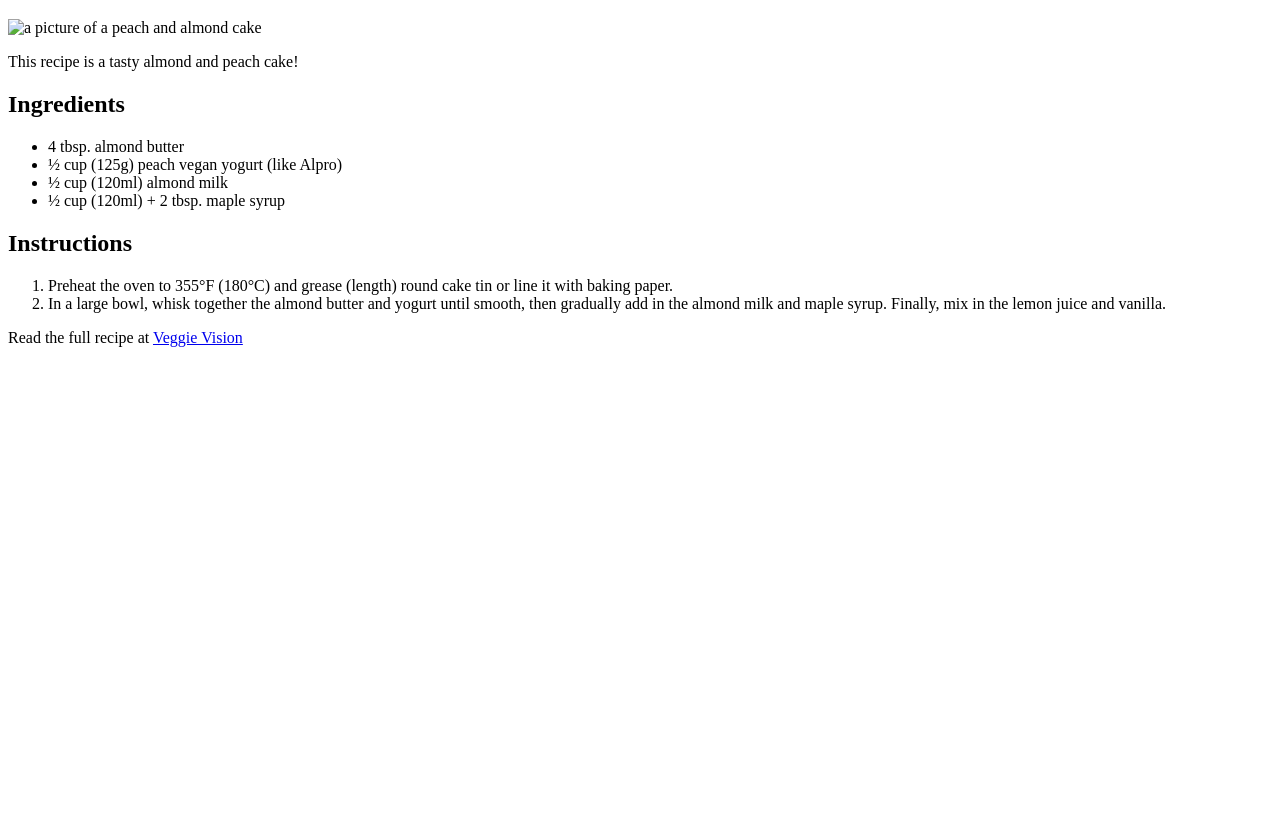
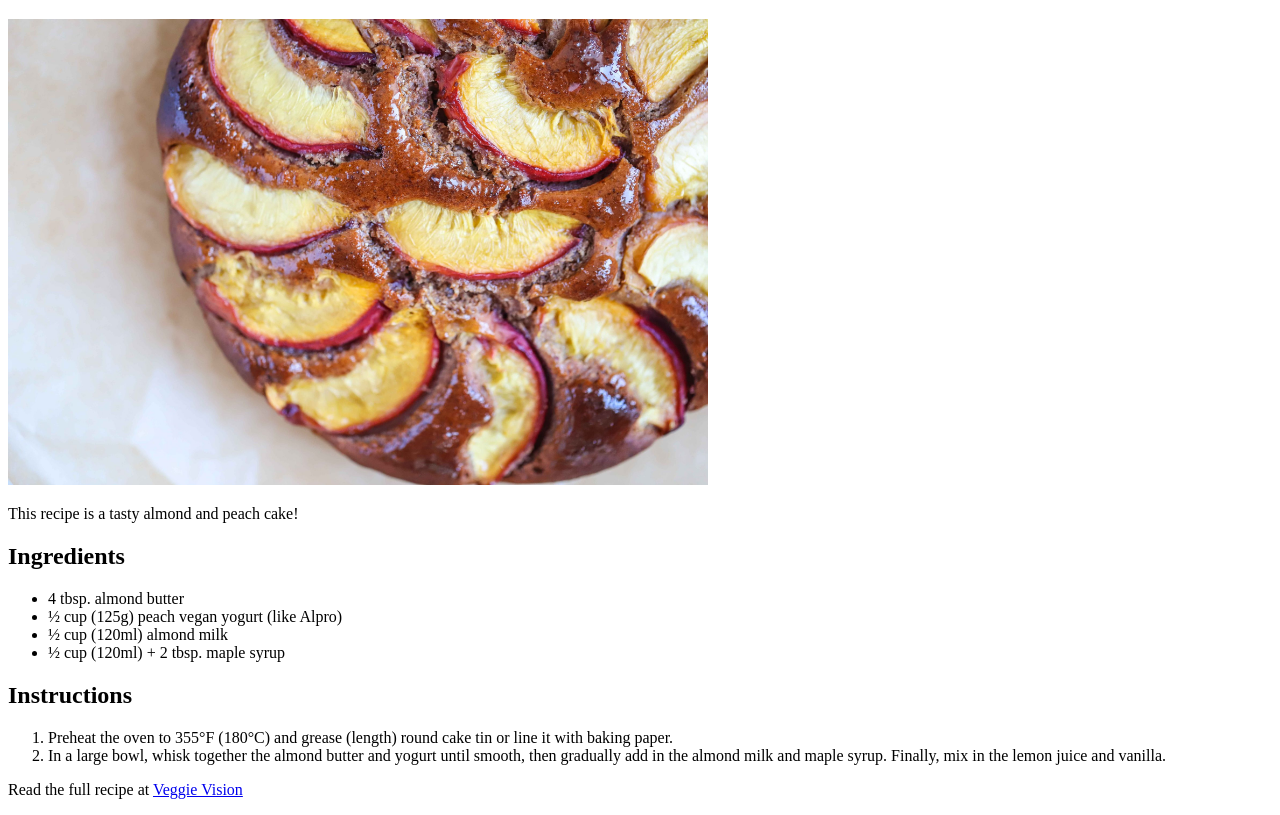
Before and after one commit to Dankemp97/odin-recipes, a plain HTML site: page recipes/almond-and-peach-cake.html in a window 1280 px wide. Shown: the part 61-876 px from the top of the page. Before the commit the page ends 800 px from the top, so only its background shows below. Drawn offline with Linux system fonts and the light colour scheme; the site is published under a folder, as on GitHub Pages, so addresses that start at the root find nothing.

Commit message:
image roots changed

```diff
--- a/recipes/almond-and-peach-cake.html
+++ b/recipes/almond-and-peach-cake.html
@@ -10,7 +10,7 @@
     <h1>Almond & Peach Cake</h1>
 
     <img
-      src="/img/peach-cake.jpg"
+      src="../img/peach-cake.jpg"
       alt="a picture of a peach and almond cake"
       width="700"
     />
```
Also changed, not shown: recipes/breakfast-banana-oats.html (+1 -1 lines).
